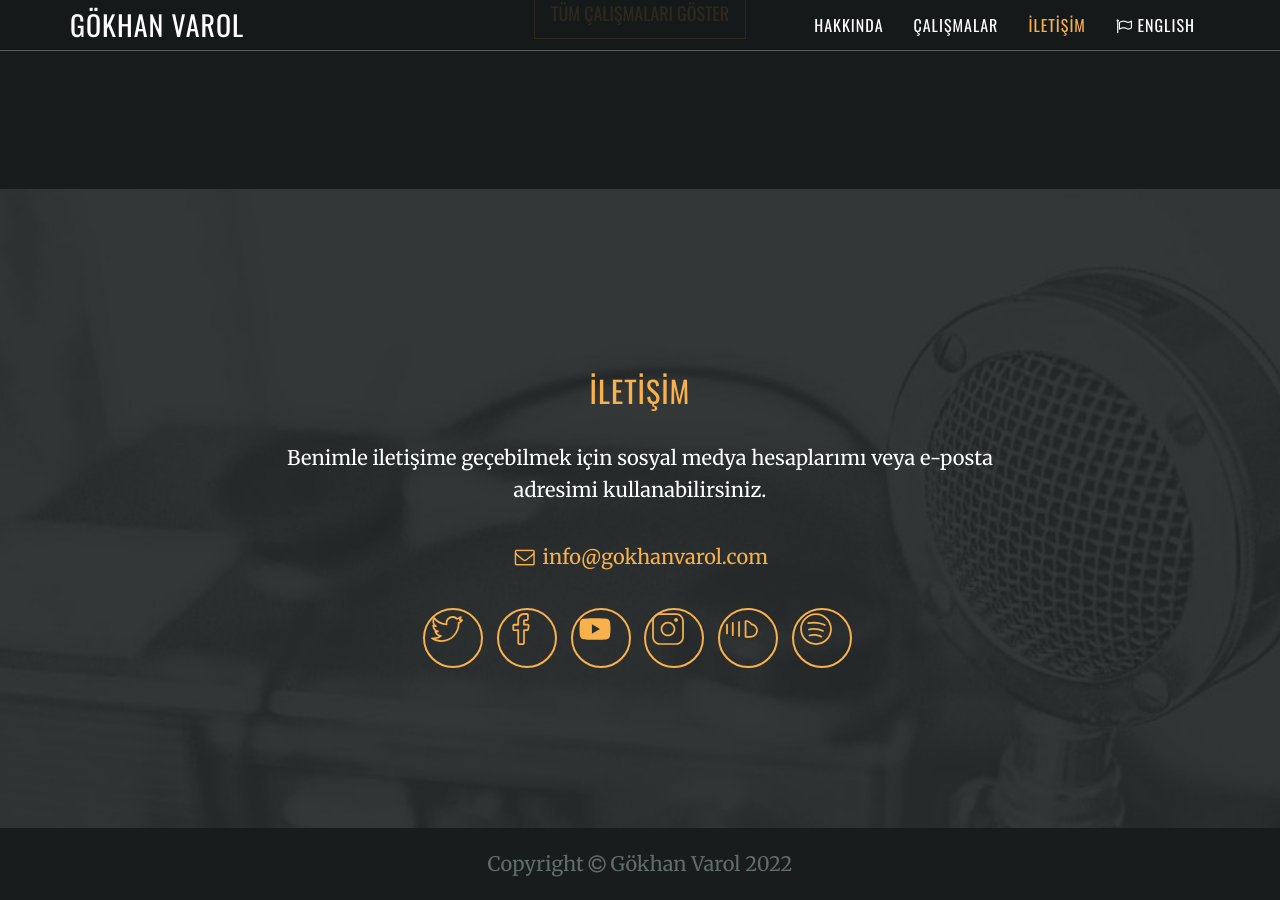
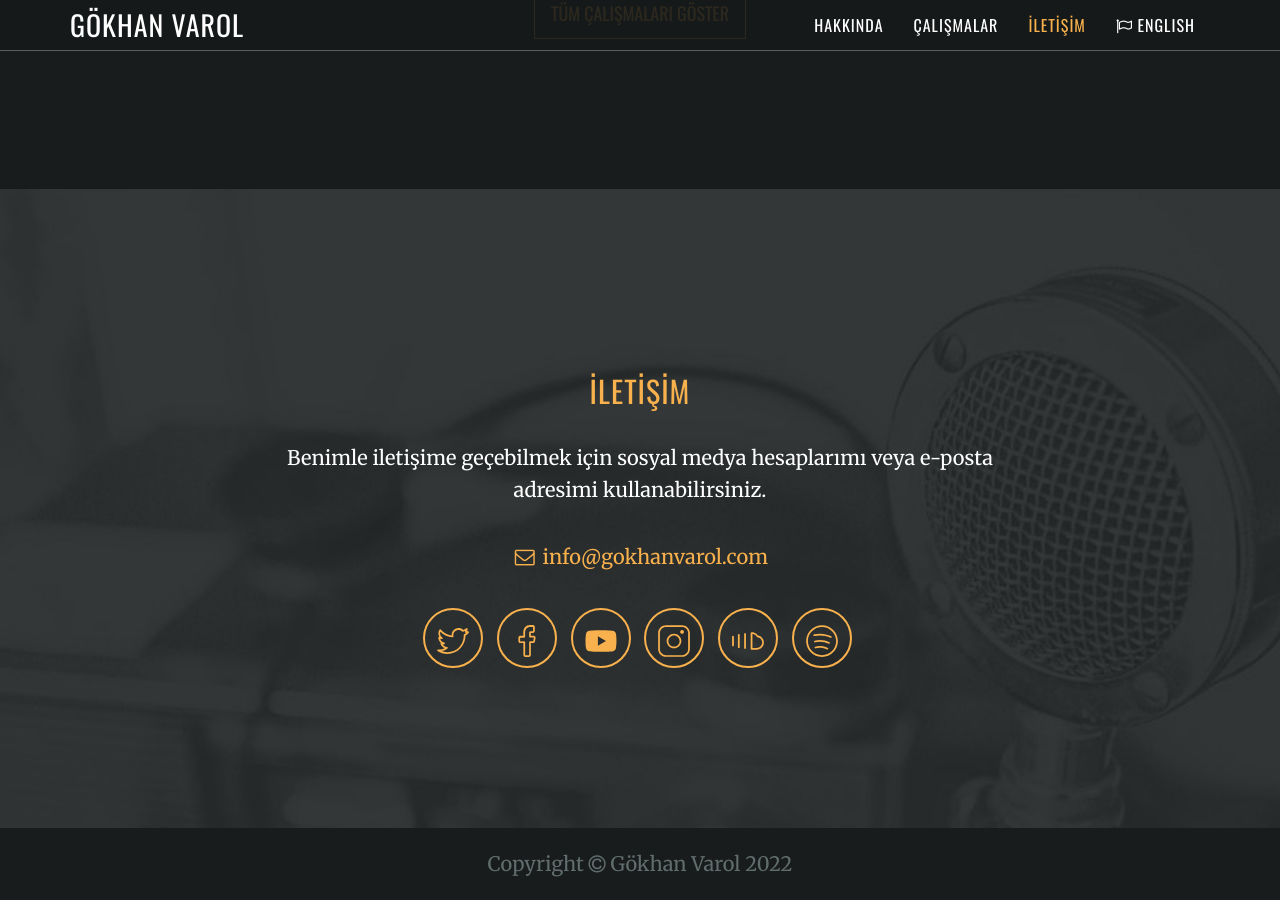
Before and after one commit to evrenvarol/gokhanvarol.com, a Jekyll site: the page built from _pages/tr/index.md, in a window 1280 px wide and 900 px high, scrolled down 2081 px. Built offline with Jekyll 4.4.1, drawn with Linux system fonts in a browser that asks for light colours; nearby versions of some CDN libraries.

Commit message:
Limit svg icon positioning to defaul buttons only

```diff
--- a/_sass/_base.scss
+++ b/_sass/_base.scss
@@ -208,7 +208,7 @@ a.list-group-item:hover, a.list-group-item:focus {
     background-color: $link-hover-color;
 }
 
-.btn svg {
+.btn-default svg {
     float: left;
     margin-right: 0.5em;
 }
```
